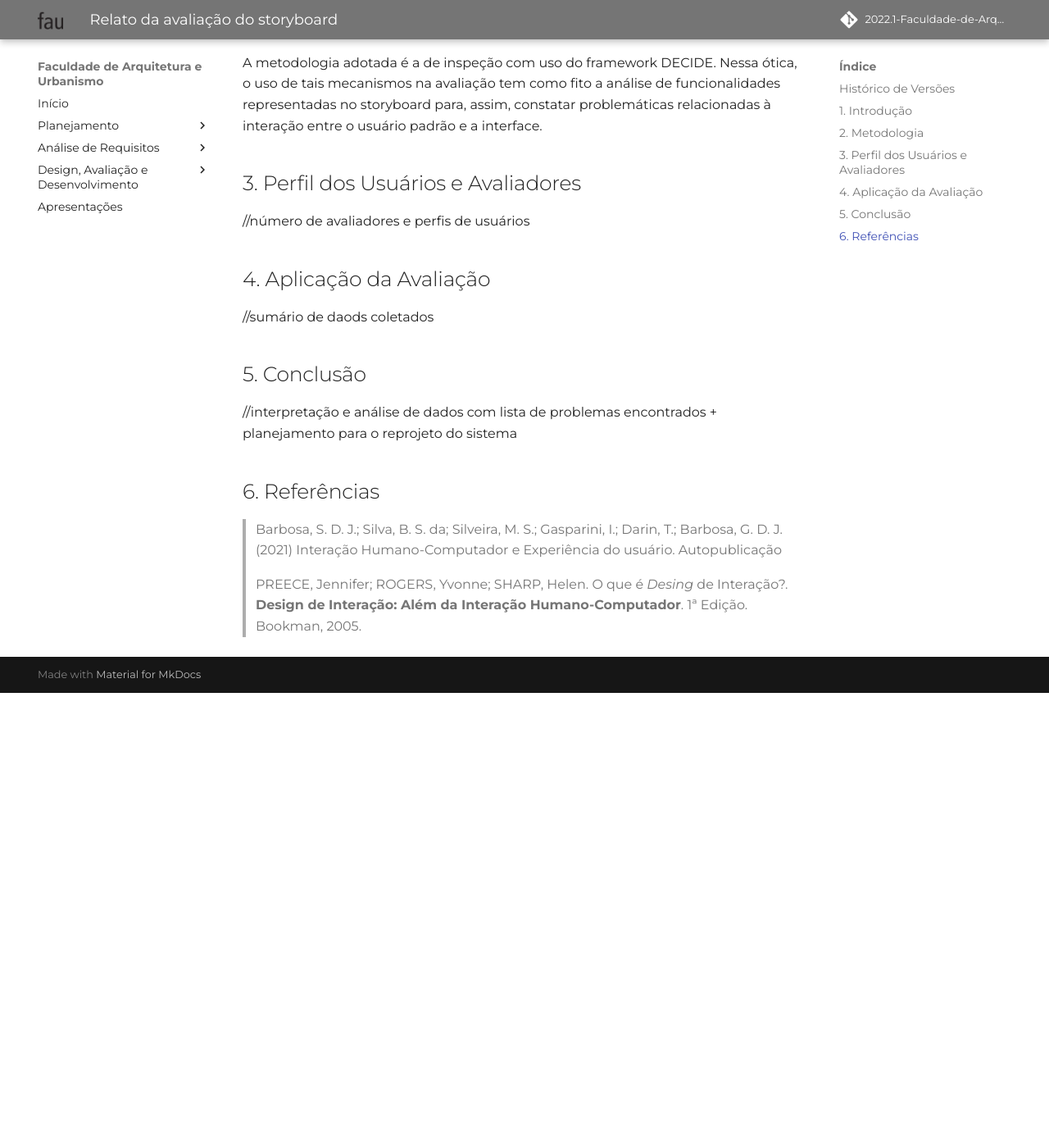
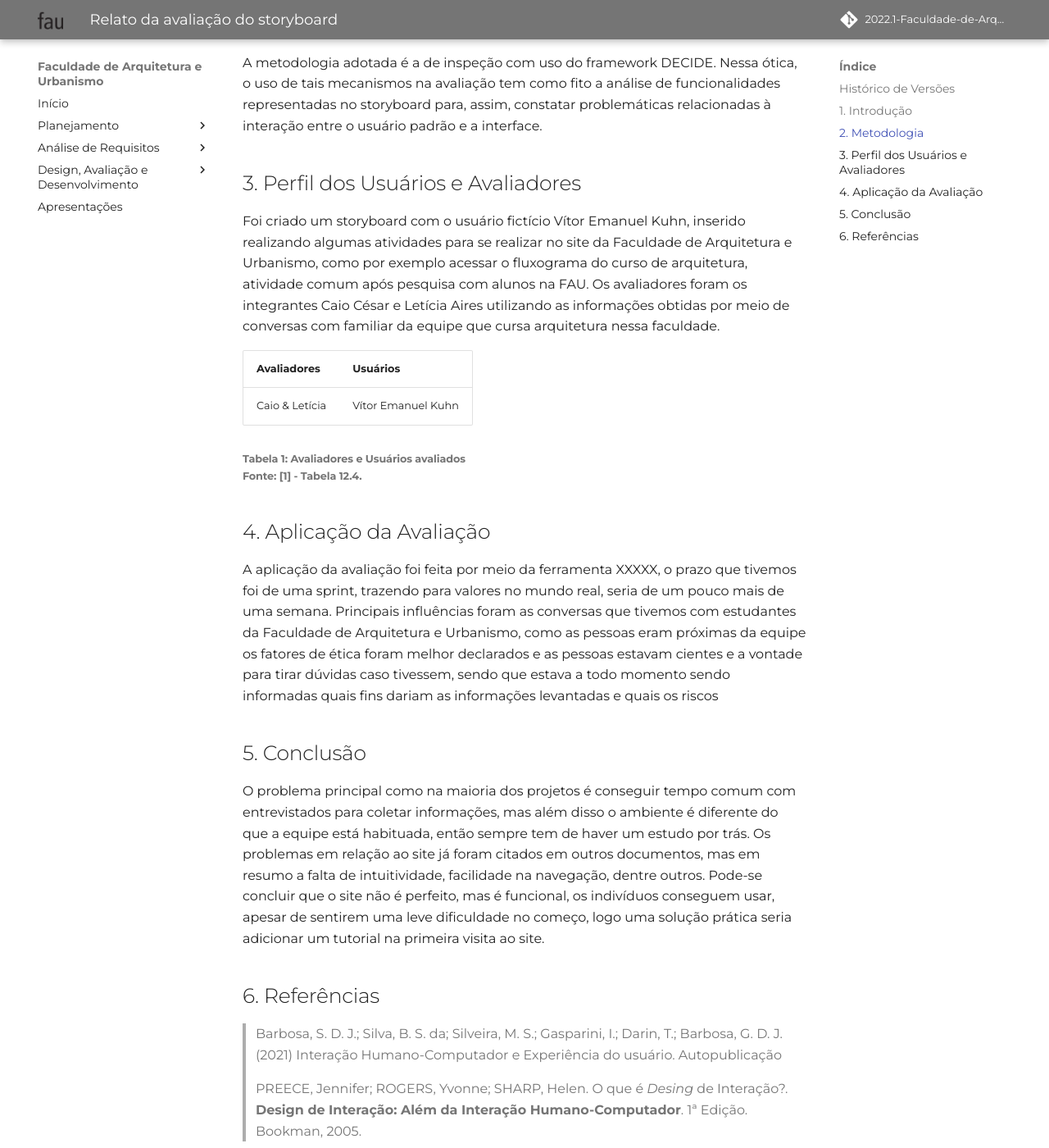
Before and after one commit to Mateusvff/2022.1-Faculdade-de-Arquitetura-e-Urbanismo, an MkDocs documentation site: the page built from docs/designAvalEDesenv/storyboard/relato-da-avaliação-do-storyboard.md, in a window 1280 px wide and 1400 px high, scrolled down 653 px. Shown: the whole window at 82% size. Built offline with MkDocs 1.6.1 and Material for MkDocs 9.7.7, drawn with Linux system fonts in a browser that asks for light colours; some web fonts are replaced; comment, search, counter and statistics services are not loaded; before the commit the page ends 1498 px from its top, so only the background shows below that.

Commit message:
:pencil: Adição dos tópicos 3, 4 e 5

```diff
--- a/docs/designAvalEDesenv/storyboard/relato-da-avaliação-do-storyboard.md
+++ b/docs/designAvalEDesenv/storyboard/relato-da-avaliação-do-storyboard.md
@@ -18,15 +18,20 @@ A metodologia adotada é a de inspeção com uso do framework DECIDE. Nessa óti
 
 ## 3. Perfil dos Usuários e Avaliadores
 
-//número de avaliadores e perfis de usuários
+Foi criado um storyboard com o usuário fictício Vítor Emanuel Kuhn, inserido realizando algumas atividades para se realizar no site da Faculdade de Arquitetura e Urbanismo, como por exemplo acessar o fluxograma do curso de arquitetura, atividade comum após pesquisa com alunos na FAU. Os avaliadores foram os integrantes Caio César e Letícia Aires utilizando as informações obtidas por meio de conversas com familiar da equipe que cursa arquitetura nessa faculdade.
+
+**Avaliadores** | **Usuários**
+--- | ---
+Caio & Letícia| Vítor Emanuel Kuhn
+<h6 align = "left">Tabela 1: Avaliadores e Usuários avaliados <br>Fonte: [1] - Tabela 12.4. </h6>
 
 ## 4. Aplicação da Avaliação
 
-//sumário de daods coletados
+A aplicação da avaliação foi feita por meio da ferramenta XXXXX, o prazo que tivemos foi de uma sprint, trazendo para valores no mundo real, seria de um pouco mais de uma semana. Principais influências foram as conversas que tivemos com estudantes da Faculdade de Arquitetura e Urbanismo, como as pessoas eram próximas da equipe os fatores de ética foram melhor declarados e as pessoas estavam cientes e a vontade para tirar dúvidas caso tivessem, sendo que estava a todo momento sendo informadas quais fins dariam as informações levantadas e quais os riscos
 
 ## 5. Conclusão
 
-//interpretação e análise de dados com lista de problemas encontrados + planejamento para o reprojeto do sistema
+O problema principal como na maioria dos projetos é conseguir tempo comum com entrevistados para coletar informações, mas além disso o ambiente é diferente do que a equipe está habituada, então sempre tem de haver um estudo por trás. Os problemas em relação ao site já foram citados em outros documentos, mas em resumo a falta de intuitividade, facilidade na navegação, dentre outros. Pode-se concluir que o site não é perfeito, mas é funcional, os indivíduos conseguem usar, apesar de sentirem uma leve dificuldade no começo, logo uma solução prática seria adicionar um tutorial na primeira visita ao site.
 
 ## 6. Referências
 > Barbosa, S. D. J.; Silva, B. S. da; Silveira, M. S.; Gasparini, I.; Darin, T.; Barbosa, G. D. J. (2021) Interação Humano-Computador e Experiência do usuário. Autopublicação
```
